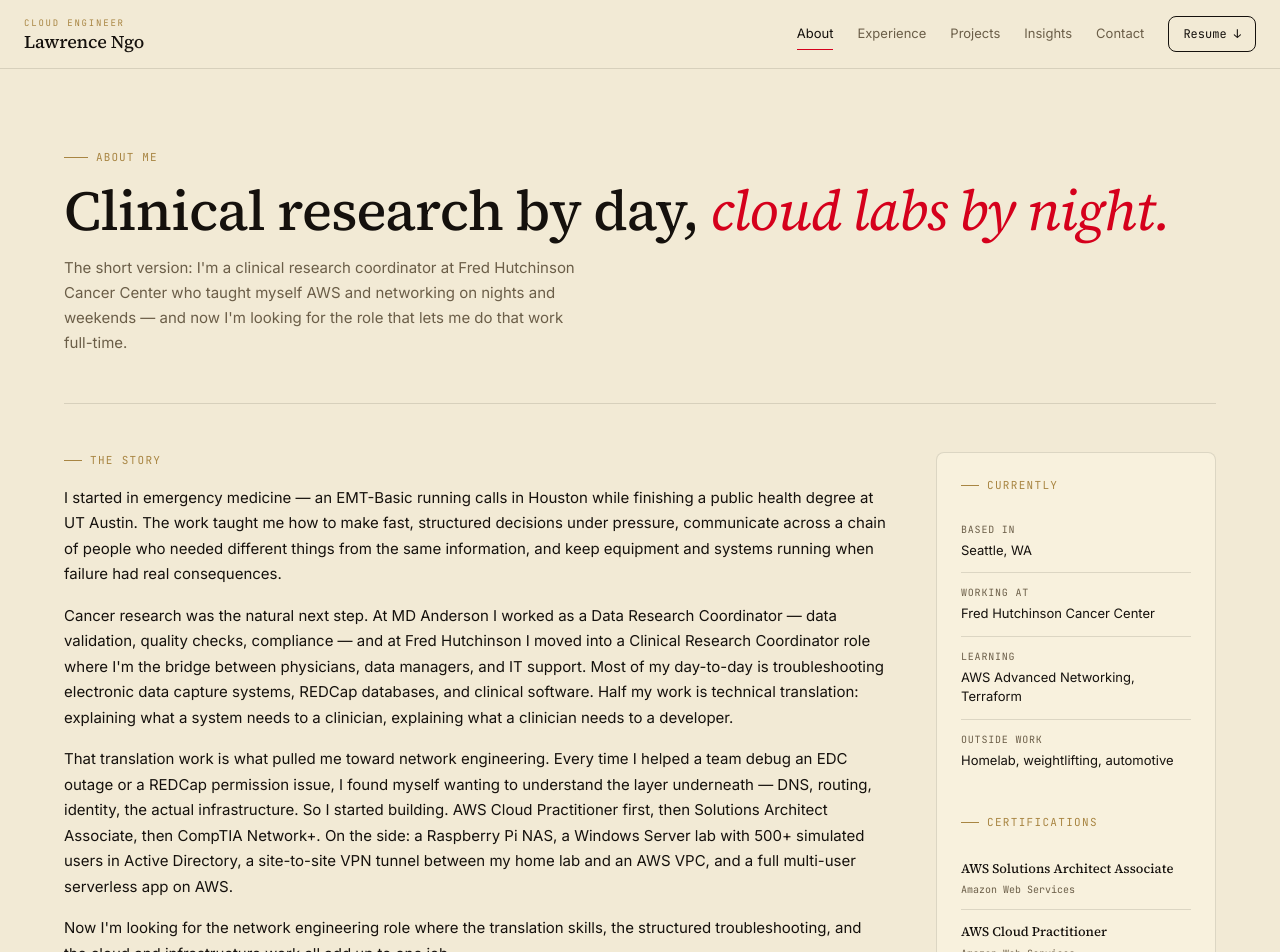
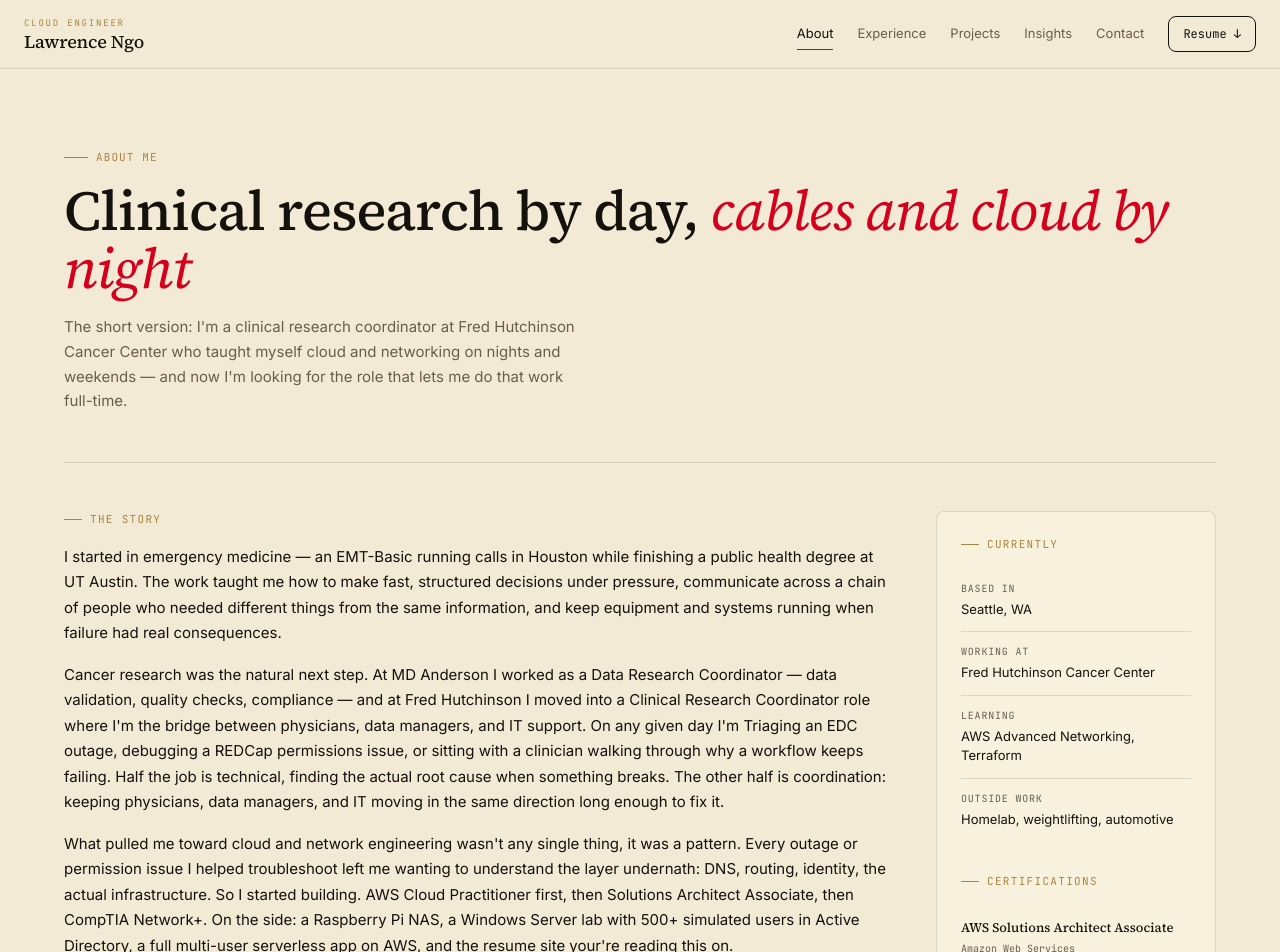
Before and after one commit to lawrencengo05-lgtm/lawrence-resume, a React (Vite) app: page /about in a window 1280 px wide. Shown: the top 952 px of the page. Built offline with nearby package versions, Linux system fonts and the light colour scheme.

Commit message:
Cleaning Up "About" Page

```diff
--- a/src/pages/About.jsx
+++ b/src/pages/About.jsx
@@ -6,11 +6,11 @@ export default function About() {
       <section className="about-header">
         <div className="about-eyebrow">About me</div>
         <h1 className="about-title">
-          Clinical research by day, <em>cloud labs by night.</em>
+          Clinical research by day, <em>cables and cloud by night</em>
         </h1>
         <p className="about-lede">
           The short version: I'm a clinical research coordinator at Fred
-          Hutchinson Cancer Center who taught myself AWS and networking on
+          Hutchinson Cancer Center who taught myself cloud and networking on
           nights and weekends — and now I'm looking for the role that lets
           me do that work full-time.
         </p>
@@ -34,24 +34,23 @@ export default function About() {
             worked as a Data Research Coordinator — data validation, quality
             checks, compliance — and at Fred Hutchinson I moved into a
             Clinical Research Coordinator role where I'm the bridge between
-            physicians, data managers, and IT support. Most of my day-to-day
-            is troubleshooting electronic data capture systems, REDCap
-            databases, and clinical software. Half my work is technical
-            translation: explaining what a system needs to a clinician,
-            explaining what a clinician needs to a developer.
+            physicians, data managers, and IT support. On any given day I'm
+            Triaging an EDC outage, debugging a REDCap permissions issue, or
+            sitting with a clinician walking through why a workflow keeps failing.
+            Half the job is technical, finding the actual root cause when something
+            breaks. The other half is coordination: keeping physicians, data managers,
+            and IT moving in the same direction long enough to fix it.
           </p>
 
           <p>
-            That translation work is what pulled me toward network
-            engineering. Every time I helped a team debug an EDC outage or a
-            REDCap permission issue, I found myself wanting to understand
-            the layer underneath — DNS, routing, identity, the actual
-            infrastructure. So I started building. AWS Cloud Practitioner
-            first, then Solutions Architect Associate, then CompTIA Network+.
-            On the side: a Raspberry Pi NAS, a Windows Server lab with 500+
-            simulated users in Active Directory, a site-to-site VPN tunnel
-            between my home lab and an AWS VPC, and a full multi-user
-            serverless app on AWS.
+            What pulled me toward cloud and network engineering wasn't any
+            single thing, it was a pattern. Every outage or permission issue
+            I helped troubleshoot left me wanting to understand the layer undernath:
+            DNS, routing, identity, the actual infrastructure. So I started building.
+            AWS Cloud Practitioner first, then Solutions Architect Associate, then
+            CompTIA Network+. On the side: a Raspberry Pi NAS, a Windows Server lab
+            with 500+ simulated users in Active Directory, a full multi-user serverless
+            app on AWS, and the resume site your're reading this on.
           </p>
 
           <p>
--- a/src/pages/Contact.jsx
+++ b/src/pages/Contact.jsx
@@ -40,9 +40,7 @@ export default function Contact() {
         <div className="contact-eyebrow">Get in touch</div>
         <h1 className="contact-title">Contact</h1>
         <p className="contact-lede">
-          Looking to hire a network engineer with real cloud experience and
-          a translation background between technical and non-technical
-          stakeholders? Send a note — I read every message.
+          Looking to hire a cloud engineer who's built and shipped real systems in production? Send a note — I respond to every message.
         </p>
       </section>
 
@@ -119,11 +117,11 @@ export default function Contact() {
         <aside className="contact-sidebar">
           <div className="contact-section-eyebrow">Other ways to reach me</div>
 
-          <a href="mailto:Lnngo86@outlook.com" className="contact-channel">
+          <a href="mailto:Lawrence.ngo05@gmail.com" className="contact-channel">
             <Mail size={16} />
             <div className="contact-channel-text">
               <div className="contact-channel-label">Email</div>
-              <div className="contact-channel-value">Lnngo86@outlook.com</div>
+              <div className="contact-channel-value">Lawrence.ngo05@gmail.com</div>
             </div>
           </a>
 
```
